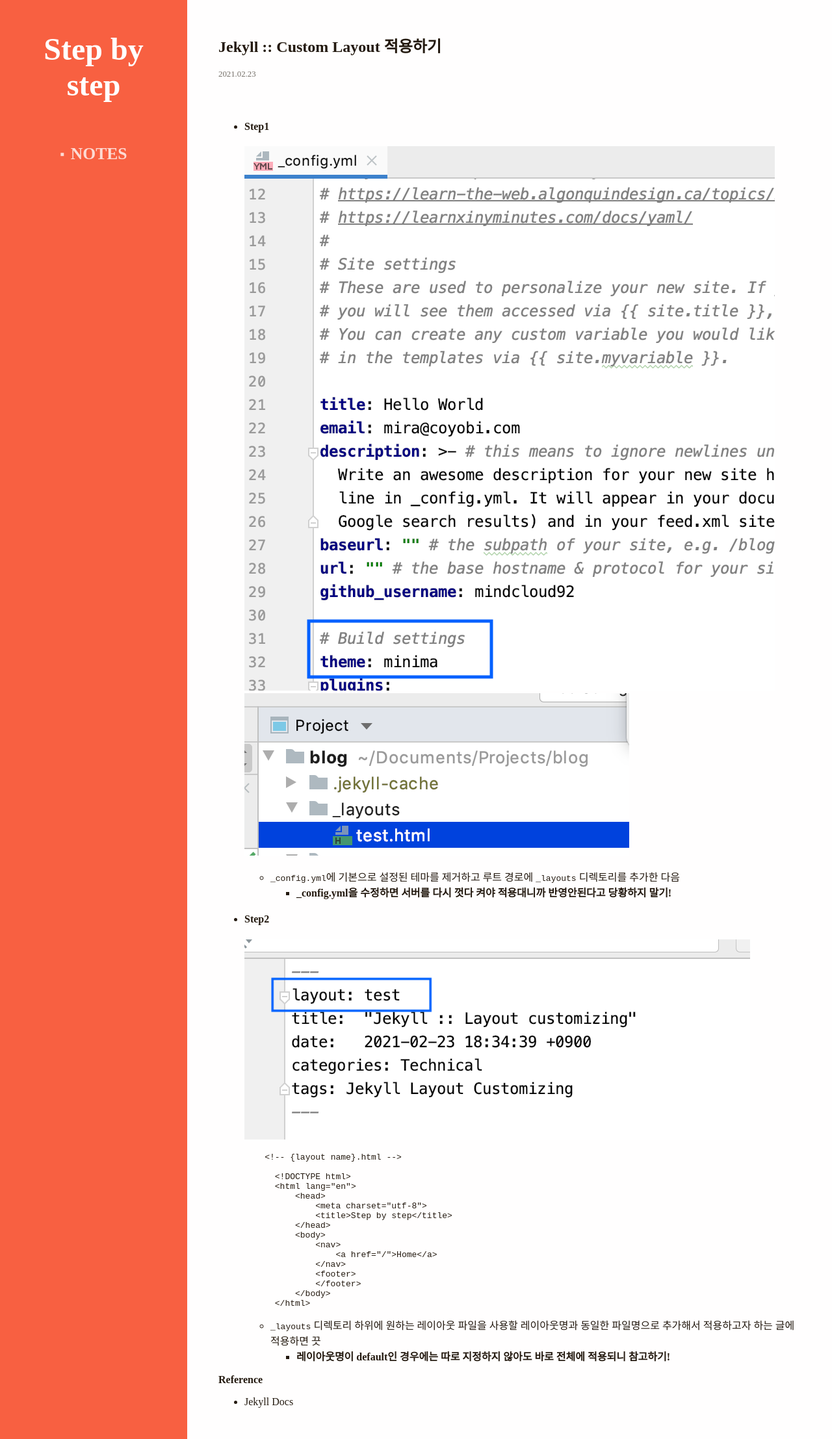
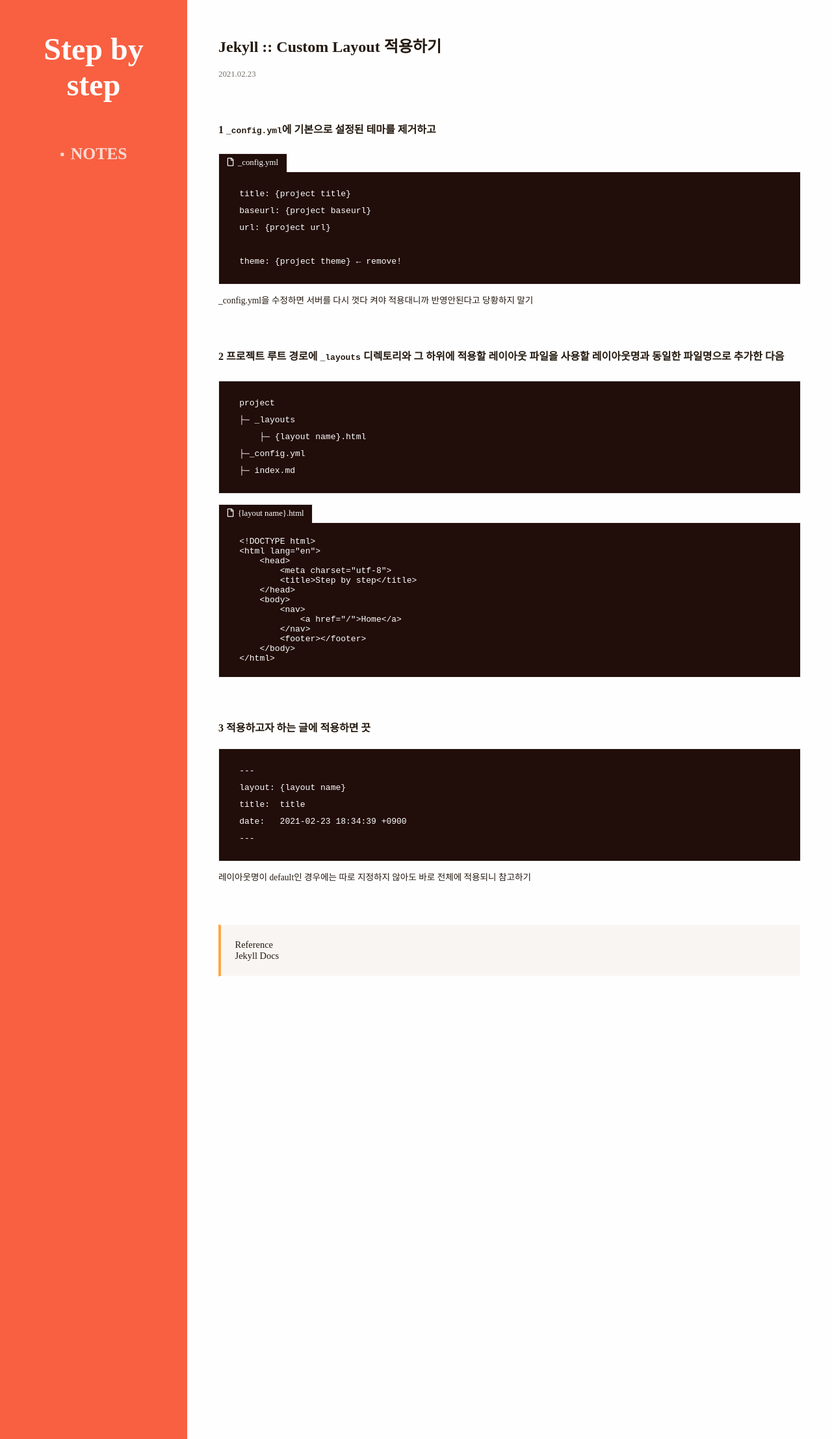
Before and after one commit to mindcloud92/mindcloud92.github.io, a Jekyll site: the page built from _posts/jekyll/2021-02-23-jekyll--apply-custom-layout.md, in a window 1280 px wide. Shown: the whole page at 65% size. Built offline with Jekyll 4.4.1, drawn with Linux system fonts in a browser that asks for light colours; nearby versions of some CDN libraries; some web fonts are replaced.

Commit message:
theme change

````diff
--- a/_posts/jekyll/2021-02-23-jekyll--apply-custom-layout.md
+++ b/_posts/jekyll/2021-02-23-jekyll--apply-custom-layout.md
@@ -6,35 +6,82 @@
 tags: jekyll custom layout
 ---
 
-- #### Step1
-    ![step1-1]({{ "/static/images/jekyll/custom-layout/step1-1.png"| relative_url }})
-    ![step1-2]({{ "/static/images/jekyll/custom-layout/step1-2.png"| relative_url }})
-    - `_config.yml`에 기본으로 설정된 테마를 제거하고 루트 경로에 `_layouts` 디렉토리를 추가한 다음
-        - **_config.yml을 수정하면 서버를 다시 껏다 켜야 적용대니까 반영안된다고 당황하지 말기!**
+<div markdown="1" class="stepper text">
+<h4 markdown="1" data-step="1" class="title">
+    `_config.yml`에 기본으로 설정된 테마를 제거하고
+</h4>
+
+<div markdown="1" class="file-wrapper">
+<p class="filename-badge">_config.yml</p>
+```yaml
+    title: {project title}
+    baseurl: {project baseurl}
+    url: {project url}
+
+    theme: {project theme} ← remove!
+```
+<p class="info">_config.yml을 수정하면 서버를 다시 껏다 켜야 적용대니까 반영안된다고 당황하지 말기</p>
+</div>
+</div>
 
 
-- #### Step2
-    ![step2]({{ "/static/images/jekyll/custom-layout/step2.png"| relative_url }})
-    ```html
-      <!-- {layout name}.html -->
 
-        <!DOCTYPE html>
-        <html lang="en">
-            <head>
-                <meta charset="utf-8">
-                <title>{{ site.title }}</title>
-            </head>
-            <body>
-                <nav>
-                    <a href="/">Home</a>
-                </nav>
-                <footer>
-                </footer>
-            </body>
-        </html>
-    ```
-    - `_layouts` 디렉토리 하위에 원하는 레이아웃 파일을 사용할 레이아웃명과 동일한 파일명으로 추가해서 적용하고자 하는 글에 적용하면 끗
-        - **레이아웃명이 default인 경우에는 따로 지정하지 않아도 바로 전체에 적용되니 참고하기!**
 
-**Reference**
-- [Jekyll Docs](https://jekyllrb-ko.github.io/docs/layouts/){:target="_blank"}
+
+<div markdown="1" class="stepper text mt-4">
+<h4 markdown="1" data-step="2" class="title">
+    프로젝트 루트 경로에 `_layouts` 디렉토리와 그 하위에 적용할 레이아웃 파일을 사용할 레이아웃명과 동일한 파일명으로 추가한 다음
+</h4>
+
+```text
+    project
+    ├─ _layouts
+        ├─ {layout name}.html
+    ├─_config.yml
+    ├─ index.md
+```
+
+<div markdown="1" class="file-wrapper mt-1">
+<p class="filename-badge">{layout name}.html</p>
+```html
+    <!DOCTYPE html>
+    <html lang="en">
+        <head>
+            <meta charset="utf-8">
+            <title>{{ site.title }}</title>
+        </head>
+        <body>
+            <nav>
+                <a href="/">Home</a>
+            </nav>
+            <footer></footer>
+        </body>
+    </html>
+```
+</div>
+</div>
+
+
+
+
+<div markdown="1" class="stepper text mt-4 mb-4">
+<h4 markdown="1" data-step="3" class="title">
+    적용하고자 하는 글에 적용하면 끗
+</h4>
+
+<div markdown="1" class="file-wrapper">
+```markdown
+    ---
+    layout: {layout name}
+    title:  title
+    date:   2021-02-23 18:34:39 +0900
+    ---
+```
+<p class="info">레이아웃명이 default인 경우에는 따로 지정하지 않아도 바로 전체에 적용되니 참고하기</p>
+</div>
+</div>
+
+
+
+> Reference
+[Jekyll Docs](https://jekyllrb-ko.github.io/docs/layouts/){:target="_blank"}
--- a/static/css/index.scss
+++ b/static/css/index.scss
@@ -8,3 +8,4 @@
 
 @import 'post--base';
 @import 'post--list';
+@import 'post--detail';
--- a/static/css/partial/_base.sass
+++ b/static/css/partial/_base.sass
@@ -38,6 +38,9 @@
 .mt-5
   margin-top: 5em!important
 
+.mb-4
+  margin-bottom: 4em!important
+
 .mr-1
   margin-right: 1em!important
 
--- a/static/css/partial/_post--base.sass
+++ b/static/css/partial/_post--base.sass
@@ -9,10 +9,10 @@
     font-weight: 600
     margin-right: .5em
     padding: .1em 1em
-    background: $key-color--post-category
+    background: $key-color--default
 
   .category
-    color: $key-color--post-category
+    color: $key-color--default
     font-size: .75em
     font-weight: 600
 
--- /dev/null
+++ b/static/css/partial/_post--detail.sass
@@ -0,0 +1,48 @@
+.container
+  .post-detail
+    code
+      line-height: 2em
+
+    div
+      &[class^=language]
+        background: $background-color--file
+        border: 1px solid #eee
+        padding: .5em 0
+        color: #fff
+
+    .language-html
+      code
+        line-height: 1em
+
+    .stepper
+      .title
+        &:before
+          content: attr(data-step)
+
+    .file-wrapper
+      .filename-badge
+        font-size: .8em
+        color: #fff
+        background: $background-color--file
+        margin: 0
+        display: inline-block
+        padding: .5em 1em
+        border: 1px solid #eee
+        border-bottom: none
+        margin-bottom: -1px
+
+        &:before
+          font-family: $font-family--icon
+          content: '\f15b'
+          margin-right: .5em
+
+      .info
+        font-size: .85em
+
+    blockquote
+      margin: 0
+      background: $background-color--blockquote
+      border: 1px solid #fefefe
+      padding: .5em 1.5em
+      font-size: .9em
+      border-left: 4px solid $key-color--default
--- a/static/css/partial/_variable.sass
+++ b/static/css/partial/_variable.sass
@@ -1,10 +1,13 @@
 // font-family
 $font-family--default: 'InfinitySans'
+$font-family--icon: 'Font Awesome 5 Free'
 
 // background color
 $background-color--default: #fffefe
 $background-color--nav: #f86041
 $background-color--post-container: #ffffff
+$background-color--file: #210d09
+$background-color--blockquote: #f9f5f2
 
 // font color
 $font-color--default: #23190f
@@ -26,4 +29,4 @@
 $padding--contents-wrapper-y: 2em
 
 // key color
-$key-color--post-category: #ffa646
+$key-color--default: #ffa646
````
